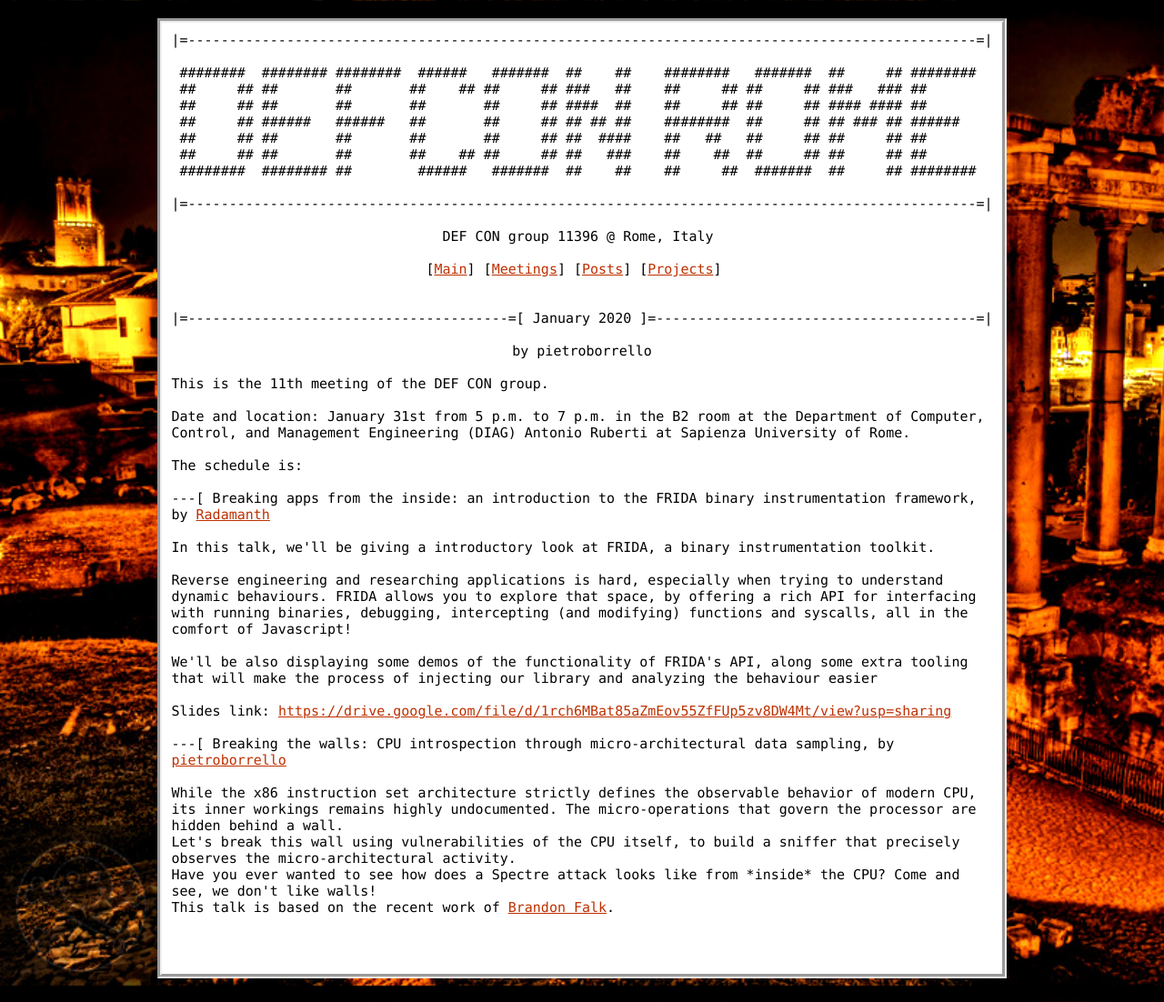
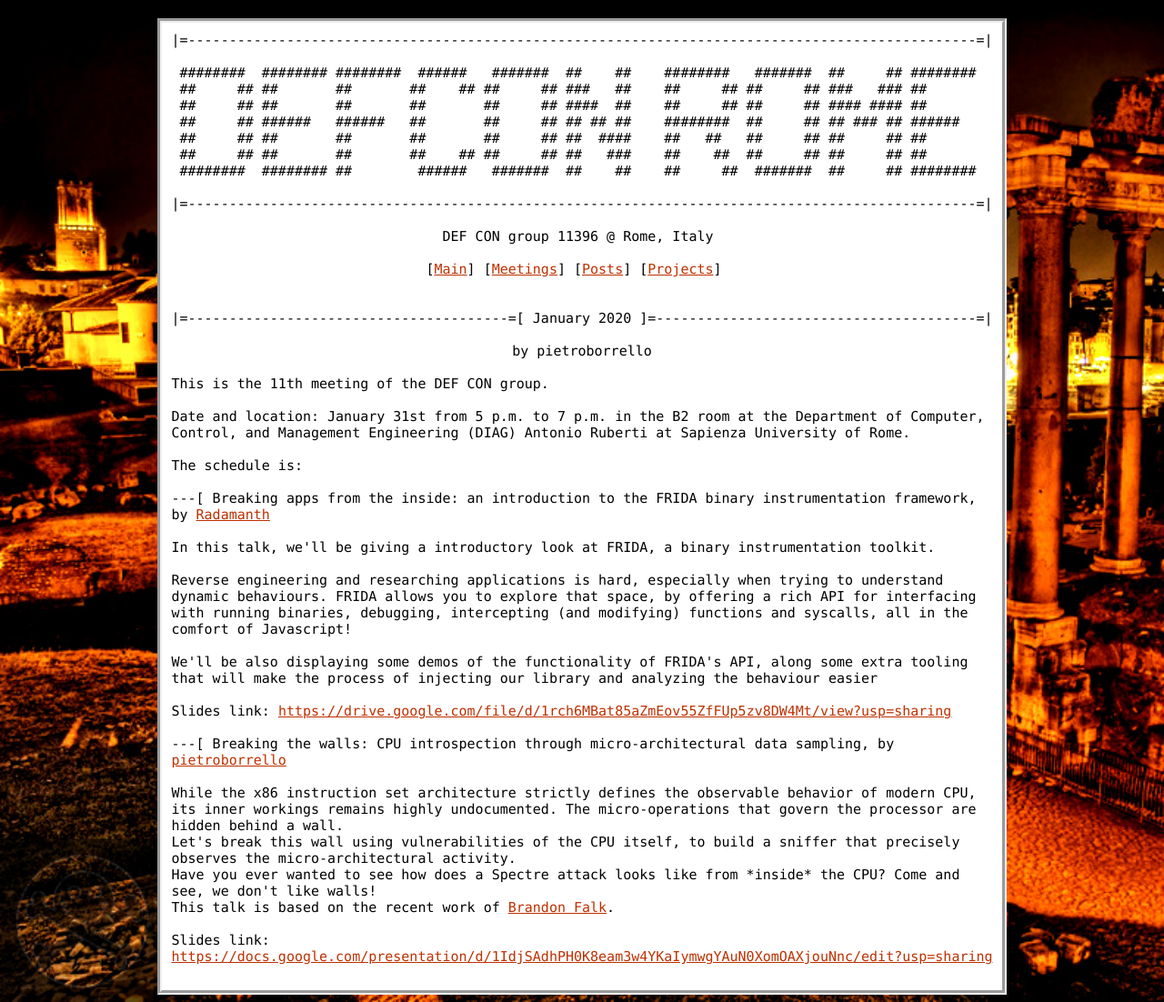
Before and after one commit to DEFCON753/defcon753.github.io, a Jekyll site: the page built from _posts/2020-01-31-meeting-jan31.html, in a window 1280 px wide. Shown: the whole page at 91% size. Built offline with Jekyll 4.4.1, drawn with Linux system fonts in a browser that asks for light colours.

Commit message:
talk2 slides link

```diff
--- a/_posts/2020-01-31-meeting-jan31.html
+++ b/_posts/2020-01-31-meeting-jan31.html
@@ -28,3 +28,5 @@
 Let's break this wall using vulnerabilities of the CPU itself, to build a sniffer that precisely observes the micro-architectural activity.
 Have you ever wanted to see how does a Spectre attack looks like from *inside* the CPU? Come and see, we don't like walls!
 This talk is based on the recent work of <a href="https://gamozolabs.github.io/metrology/2019/12/30/load-port-monitor.html">Brandon Falk</a>.
+
+Slides link: <a href="https://docs.google.com/presentation/d/1IdjSAdhPH0K8eam3w4YKaIymwgYAuN0XomOAXjouNnc/edit?usp=sharing">https://docs.google.com/presentation/d/1IdjSAdhPH0K8eam3w4YKaIymwgYAuN0XomOAXjouNnc/edit?usp=sharing</a>
```
